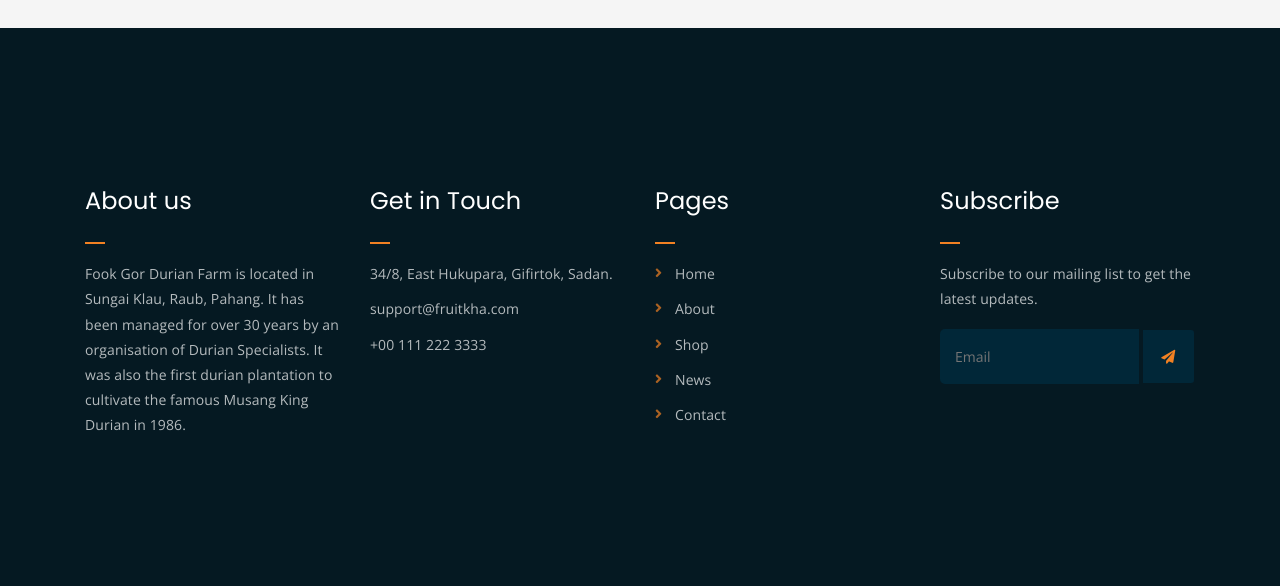
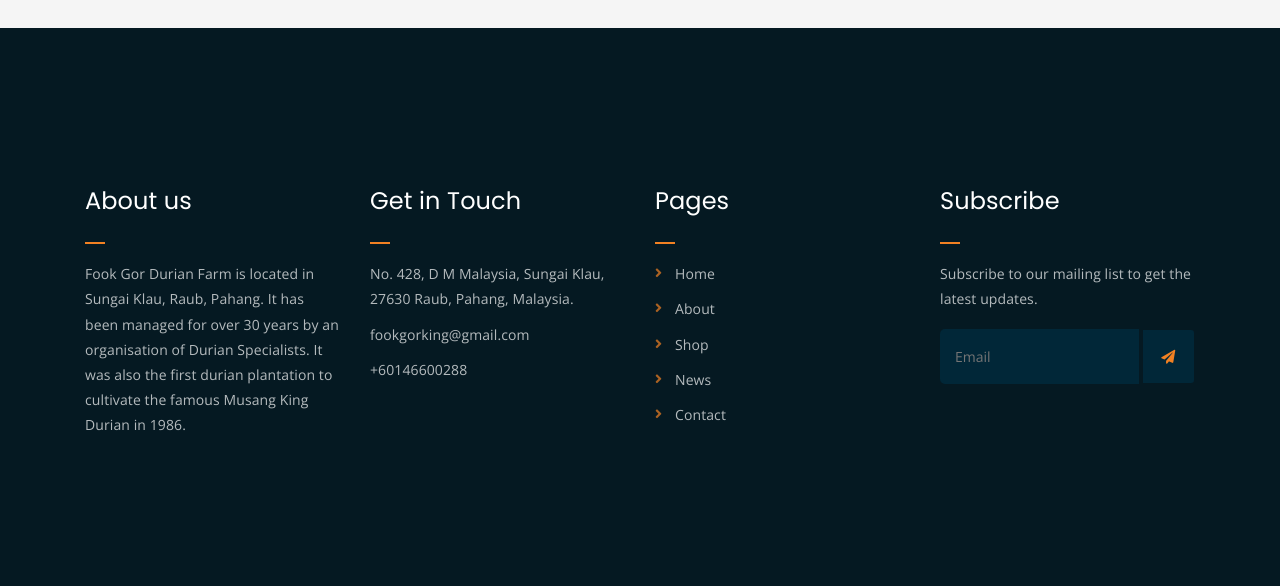
Before and after one commit to tankarhooi/tankarhooi.github.io, a plain HTML site: page index.html in a window 1280 px wide. Shown: the part 5857-6443 px from the top of the page. Drawn offline with nearby package versions, Linux system fonts and the light colour scheme.

Commit message:
get in touch-contact

```diff
--- a/index.html
+++ b/index.html
@@ -469,9 +469,9 @@
 					<div class="footer-box get-in-touch">
 						<h2 class="widget-title">Get in Touch</h2>
 						<ul>
-							<li>34/8, East Hukupara, Gifirtok, Sadan.</li>
-							<li>support@fruitkha.com</li>
-							<li>+00 111 222 3333</li>
+							<li>No. 428, D M Malaysia, Sungai Klau, 27630 Raub, Pahang, Malaysia.</li>
+							<li>fookgorking@gmail.com</li>
+							<li>+60146600288</li>
 						</ul>
 					</div>
 				</div>
```
